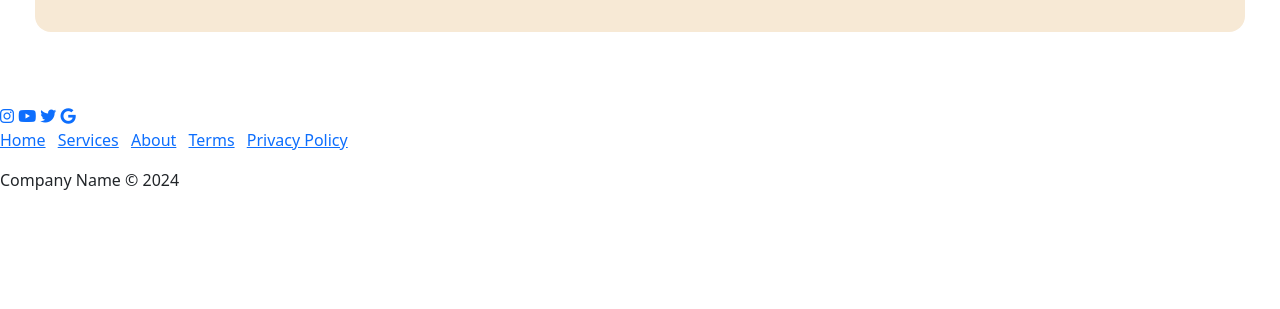
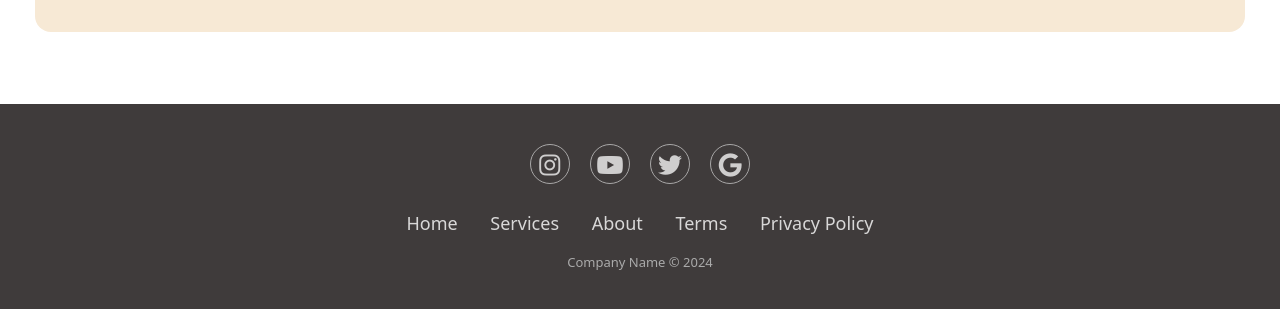
Before and after one commit to Sudhanshu9491/Ecommerce_webpage, a plain HTML site: page index.html in a window 1280 px wide. Shown: the part 1581-1890 px from the top of the page. Before the commit the page ends 1789 px from the top, so only its background shows below. Drawn offline with nearby package versions, Linux system fonts and the light colour scheme; a script that the page names is missing; files whose address does not match are found by name.

Commit message:
Update style.css
footer hover and color change

```diff
--- a/style.css
+++ b/style.css
@@ -8,7 +8,7 @@
 }
 ::-webkit-scrollbar-thumb{
   /* background-color: transparent; */
-  background-color: rgb(220, 128, 128);
+  background-color: rgb(179, 135, 135);
   /* border-radius: 15px; */
 }
 
@@ -35,7 +35,7 @@
 }
 .circleitems::-webkit-scrollbar-thumb{
   background-color: transparent;
-  background-color: rgb(228, 180, 180);
+  background-color: rgb(236, 222, 170);
   border-radius: 5px;
 }
 
@@ -43,7 +43,8 @@
 .searchbar {
   height: 66px;
   display: flex;
-  background-color: #e8c463;
+  background-color: #e0d2ab;
+  /* background-color: rgb(160, 176, 203); */
   margin-top: 1.5rem;
   padding-left: 15px; /* Adjust padding for smaller screens */
   padding-right: 15px; /* Adjust padding for smaller screens */
@@ -102,7 +103,6 @@
   color: #000;
   opacity: .7;
 }
-
 /* this is log in page work */
 /* Example CSS for the login popup on your specific login page */
 /* .login-popup {
@@ -382,7 +382,7 @@
     padding: 60px 0px;
   }
   /* STYLES SPECIFIC TO FOOTER  */
-  .footer {
+  /* .footer {
     width: 100%;
     position: relative;
     height: auto;
@@ -438,8 +438,8 @@
   }
   .clearfix {
     clear: both;
-  }
-  @media only screen and (min-width: 1280px) {
+  } */
+  /* @media only screen and (min-width: 1280px) {
     .contain {
       width: 1200px;
       margin: 0 auto;
@@ -480,4 +480,74 @@
     .footer .col {
       width: 100%;
     }
+  } */
+
+
+  /* Footer code new */
+
+  .footer-basic {
+    padding:40px 0;
+    background-color:#3f3b3b;
+    color:#ffffff;
   }
+
+  .footer-basic ul {
+    padding:0;
+    list-style:none;
+    text-align:center;
+    font-size:18px;
+    line-height:1.6;
+    margin-bottom:0;
+  }
+
+  .footer-basic li {
+    padding:0 10px;
+  }
+
+  .footer-basic ul a {
+    color:inherit;
+    text-decoration:none;
+    opacity:0.8;
+  }
+
+  .footer-basic ul a:hover {
+    opacity:1;
+  }
+
+  .footer-basic .social {
+    text-align:center;
+    padding-bottom:25px;
+  }
+
+  .footer-basic .social > a {
+    font-size:24px;
+    width:40px;
+    height:40px;
+    line-height:40px;
+    display:inline-block;
+    text-align:center;
+    border-radius:50%;
+    border:1px solid #ccc;
+    margin:0 8px;
+    color:inherit;
+    opacity:0.75;
+  }
+
+  .footer-basic .social > a:hover {
+    opacity:0.9;
+  }
+
+  .footer-basic .copyright {
+    margin-top:15px;
+    text-align:center;
+    font-size:13px;
+    color:#aaa;
+    margin-bottom:0;
+  }
+  .list-inline-item:hover,.footer-socialmedia-icon:hover{
+    transition-property: all ease;
+    transition-duration: .4s;
+    transform: scale(1.1);
+    border-radius: 10px;
+    box-shadow: 1px 1px 10px #ffffff;
+  }
```
